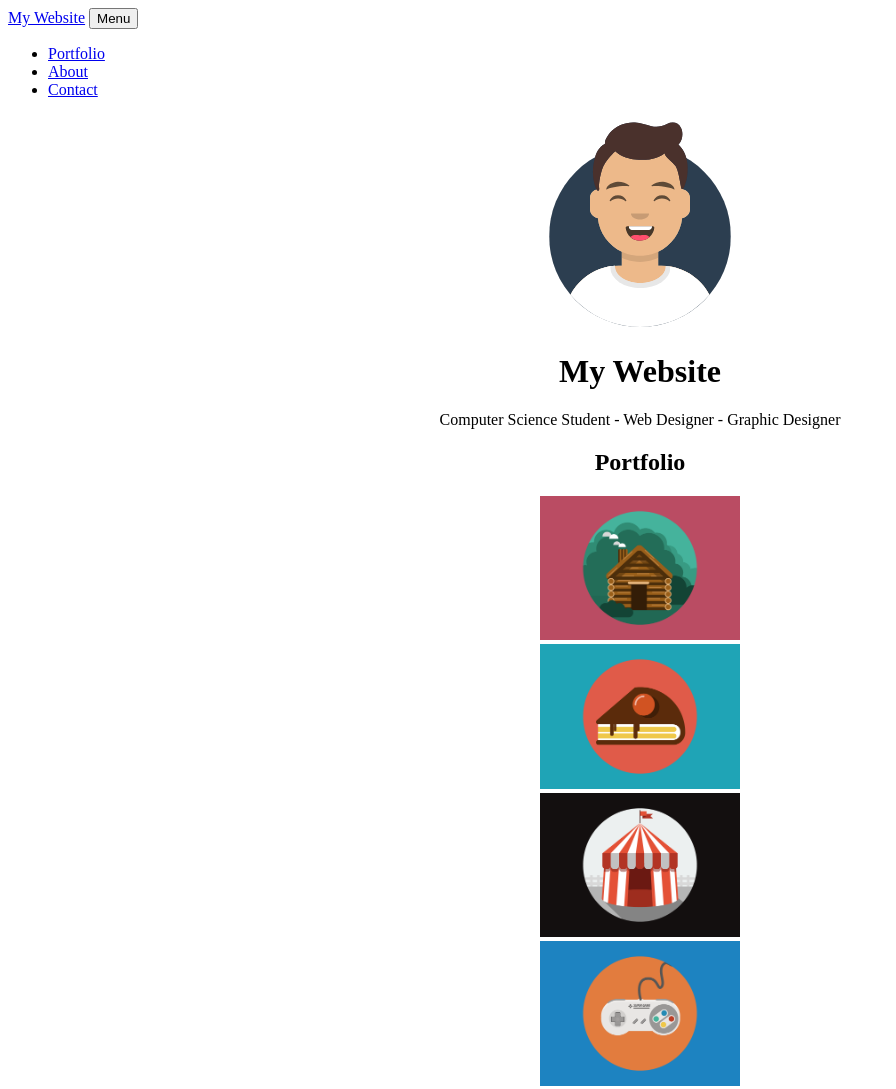
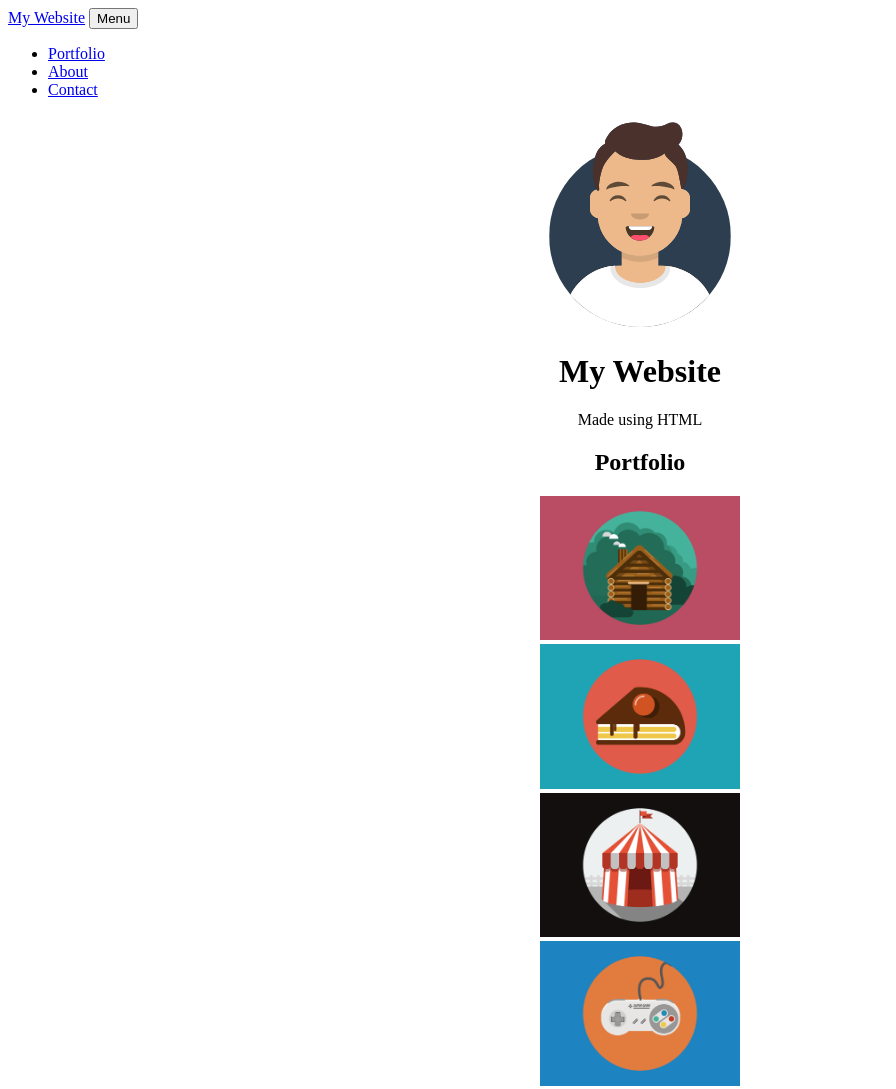
Before and after one commit to Vivek0306/Open_House_CSE, a plain HTML site: page 1_HTML/index.html in a window 1280 px wide. Shown: the top 1089 px of the page, without its empty margins (0-896 px from the left). Drawn offline with Linux system fonts and the light colour scheme.

Commit message:
Small changes

```diff
--- a/1_HTML/index.html
+++ b/1_HTML/index.html
@@ -48,7 +48,7 @@
                     <div class="divider-custom-line"></div>
                 </div>
                 <!-- Masthead Subheading-->
-                <p class="masthead-subheading font-weight-light mb-0">Computer Science Student - Web Designer - Graphic Designer</p>
+                <p class="masthead-subheading font-weight-light mb-0">Made using HTML</p>
             </div>
         </header>
         <!-- Portfolio Section-->
```
Also changed, not shown: 2_CSS/index.html (+1 -1 lines), 3_JS/index.html (+1 -1 lines).
